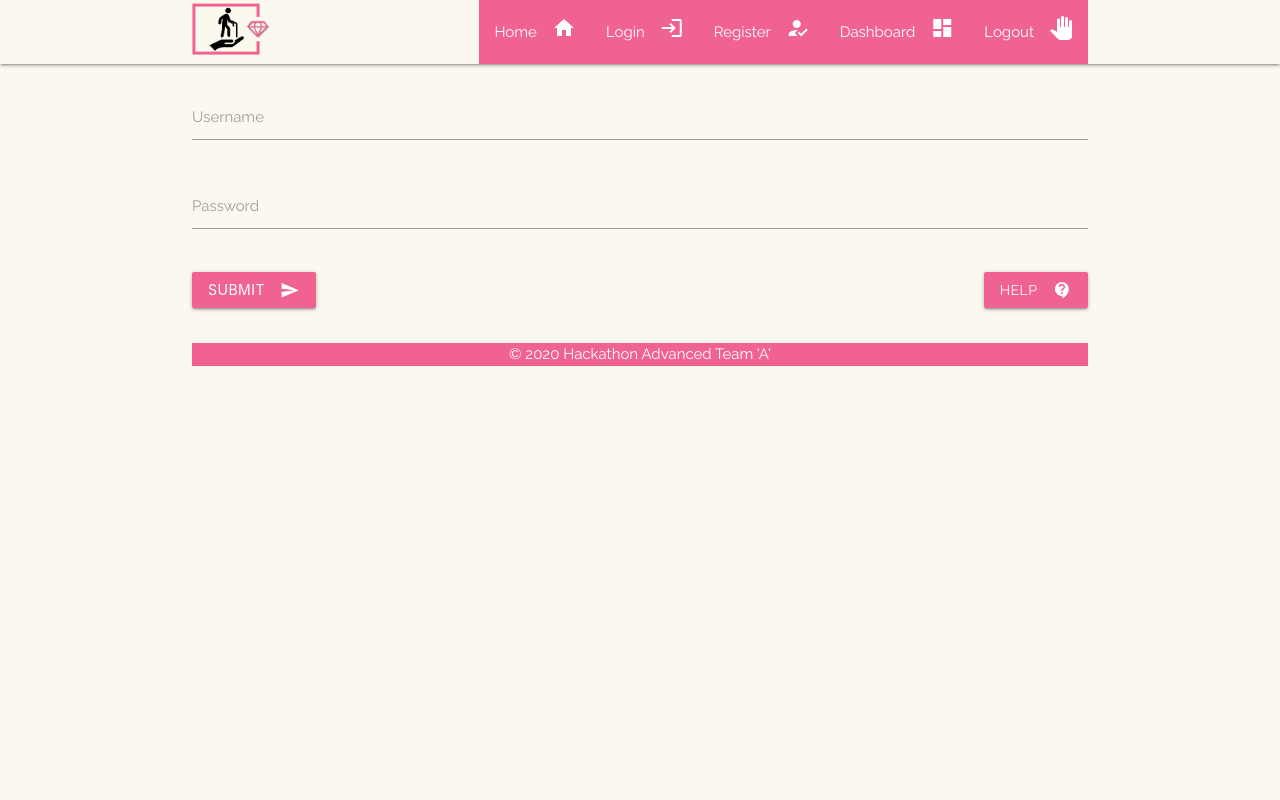
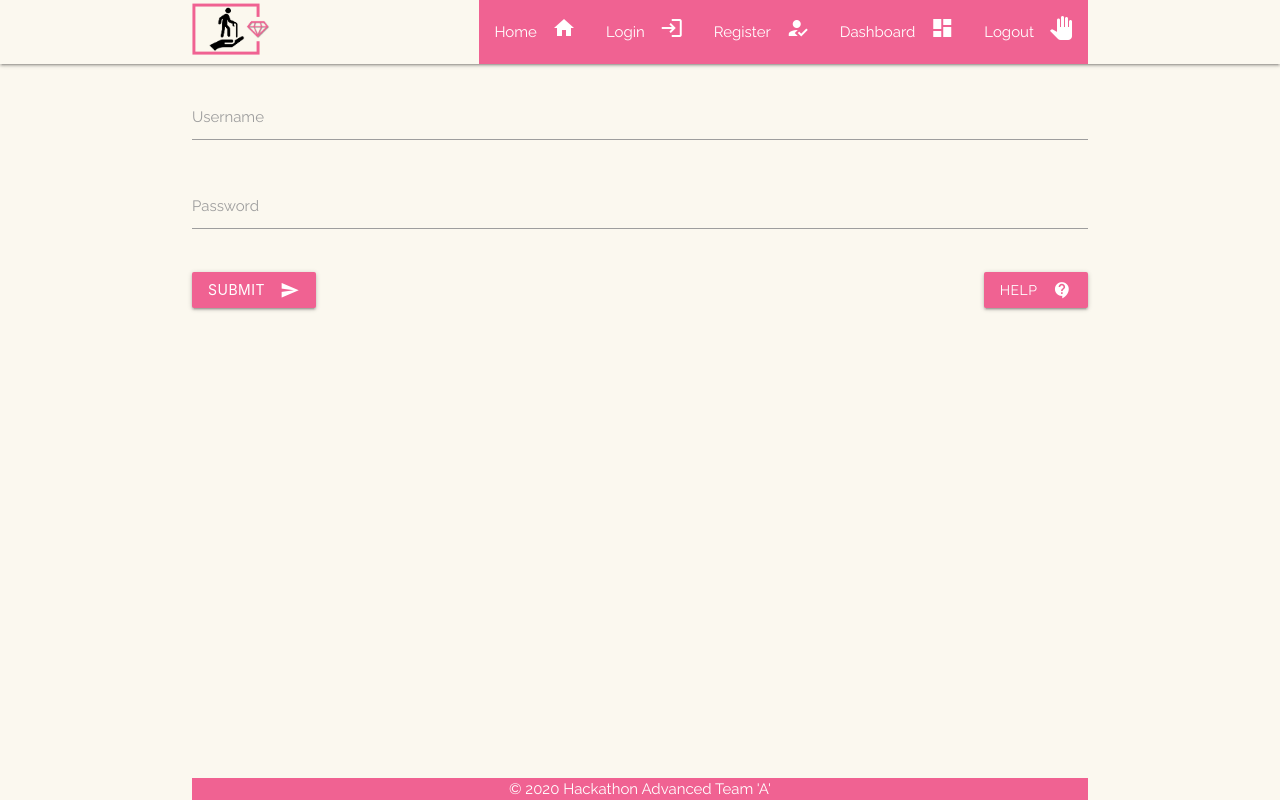
Before and after one commit to NaoiseGaffney/ElderCareSupreme, a Django app: page /login in a window 1280 px wide. Run offline with Django 3.2, Linux system fonts and the light colour scheme; some libraries are stand-ins or nearby versions.

Commit message:
set footer to bottom of the page

```diff
--- a/src/eldercaresupreme/static/css/style.css
+++ b/src/eldercaresupreme/static/css/style.css
@@ -11,6 +11,9 @@ html,
 body {
     background-color: #FBF8EF;
     font-family: 'Raleway', sans-serif;
+    display: flex;
+    flex-direction: column;
+    min-height: 100vh;
 }
 
 header {
@@ -42,6 +45,7 @@ ul>li {
 }
 
 footer {
+    margin-top: auto;
     padding-top: 1rem;
 }
 
--- a/src/templates/accounts/login.html
+++ b/src/templates/accounts/login.html
@@ -6,7 +6,6 @@
 
 <!-- Message -->
 {% include 'partials/_messages.html' %}
-<div class="row">
   <form action="{% url 'login' %}" method="POST" class="container">
     {% csrf_token %}
     <div class="row">
@@ -55,5 +54,4 @@
     </aside>
 </div>
 </form>
-</div>
 {% endblock %}
```
